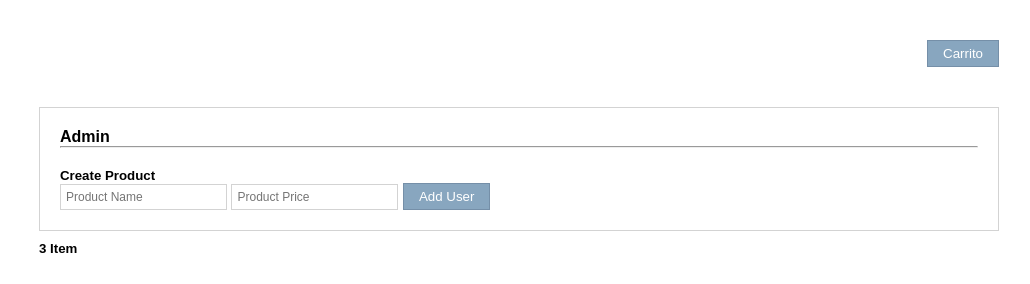
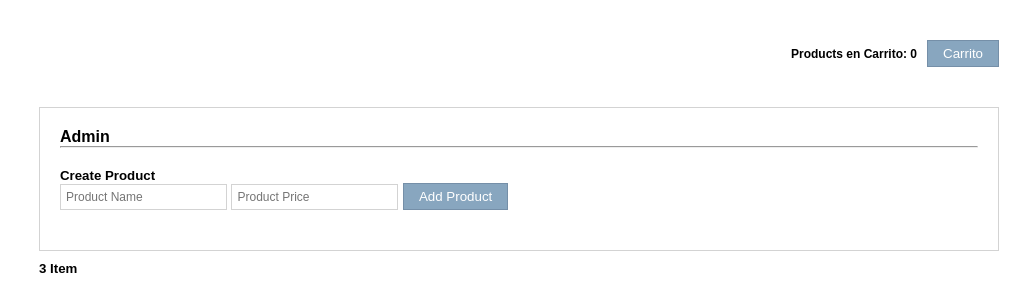
Before and after one commit to gerbosan/es6-eco-demo, a plain HTML site: page index.html in a window 1280 px wide. Shown: the top 284 px of the page, without its empty margins (121-1151 px from the left). Drawn offline with Linux system fonts and the light colour scheme.

Commit message:
Small update

```diff
--- a/index.css
+++ b/index.css
@@ -22,15 +22,16 @@ button {
 .root {
     max-width: 960px;
     margin: auto;
-    padding: 40px 0 0 0;
+    padding: 0;
 }
 
 nav {
-    padding-top: 40px;
+    padding: 40px 0;
     max-width: 960px;
     margin: auto;
     display: flex;
     justify-content: flex-end;
+    align-items: center;
 }
 
 .admin {
@@ -71,6 +72,12 @@ nav {
     height: 81px;
 }
 
+.cartItemCount {
+    margin-right: 10px;
+    font-size: 12px;
+    font-weight: bold;
+}
+
 .borrarBtn {
     position: absolute;
     top: 0;
@@ -99,7 +106,7 @@ nav {
     top: 100px;
     right: -100%;
     background-color: white;
-    width: 300px;
+    width: 320px;
     height: 70%;
     padding: 30px;
     border: 1px solid lightgray;
--- a/index.html
+++ b/index.html
@@ -10,10 +10,6 @@
 </head>
 <body>
 
-<nav>
-    <button class="carritoBtn">Carrito</button>
-</nav>
-
 <div class="root"></div>
 
 <script src="index.js"></script>
--- a/index.js
+++ b/index.js
@@ -22,7 +22,20 @@ const APP_STATE = {
     }
 };
 
+let newItem = {
+    name: '',
+    price: 0
+};
+
 /// COMPONENTS
+
+const topNav = () =>
+    `
+        <nav>
+            <span class="cartItemCount">Products en Carrito: ${APP_STATE.carrito.items.length}</span>
+            <button class="carritoBtn">Carrito</button>
+        </nav>
+    `;
 
 const productComponent = (product) =>
     `
@@ -74,16 +87,25 @@ const cartComponent = () =>
         </div>
     `;
 
-const appComponent = () =>
+const adminComponent = () =>
     `
         <div class="admin">
             <h4>Admin</h4>
             <hr>
             <h5>Create Product</h5>
-            <input placeholder="Product Name" type="text" id="productNameInput"/>
+            <input placeholder="Product Name" type="text" id="productNameInput" value="${newItem.name}"/>
             <input placeholder="Product Price" type="number" id="productPriceInput"/>
-            <button id="addUser">Add User</button>
+            <button id="addProduct">Add Product</button>
+
+            <h5>${newItem.name ? 'Creando Nuevo ' + newItem.name : ''}</h5>
         </div>
+    `;
+
+const appComponent = () =>
+    `
+        ${topNav()}
+
+        ${adminComponent()}
 
         ${productListComponent(APP_STATE.products)}
 
@@ -150,7 +172,7 @@ function carritoHandler () {
 /// EVENT LISTENERS
 
 function addProductListener () {
-    document.getElementById('addUser').addEventListener('click', addProductHandler);
+    document.getElementById('addProduct').addEventListener('click', addProductHandler);
 }
 
 function deleteProductListener () {
@@ -192,11 +214,11 @@ function render(state) {
     deleteProductListener();
     buyProductListener();
     deleteProductCartListener();
+    carritoListener();
 }
 
 (function() {
     render();
-    carritoListener();
 })();
 
 
```
Also changed, not shown: 1 other file.
